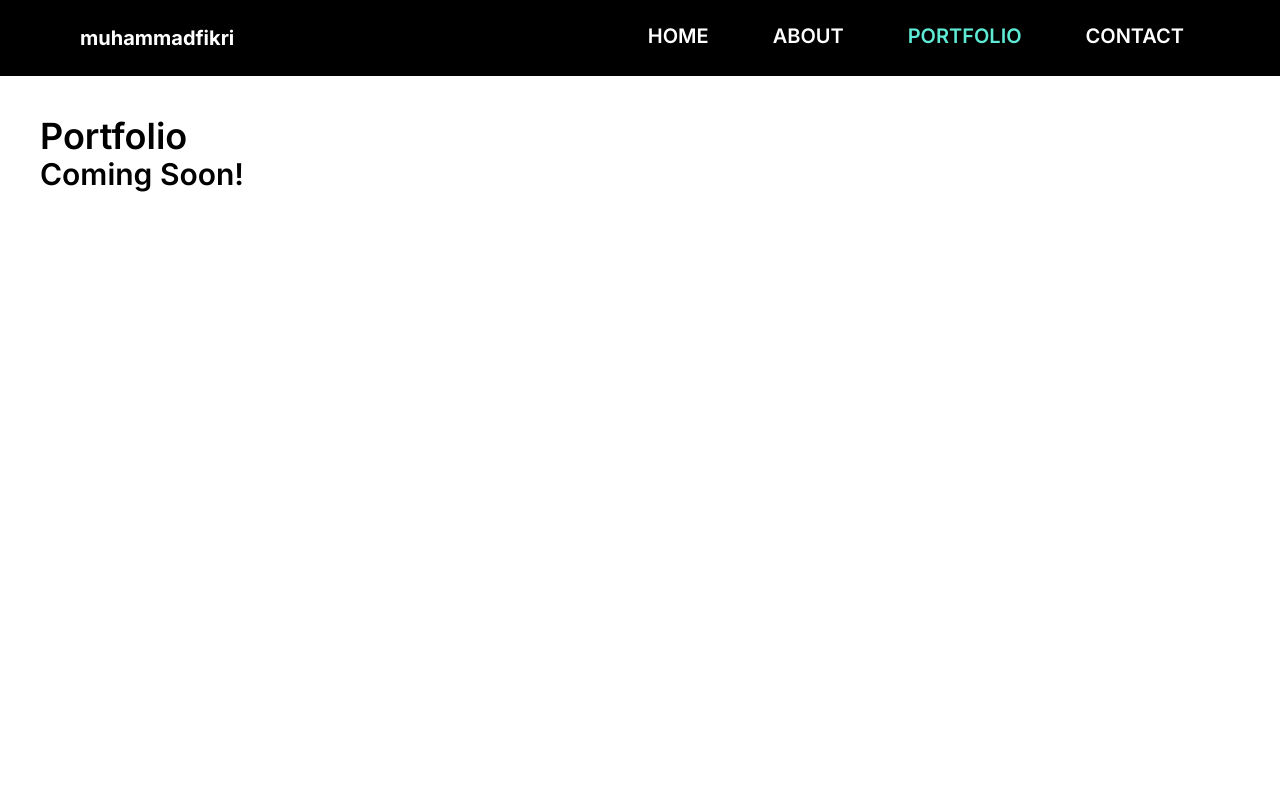
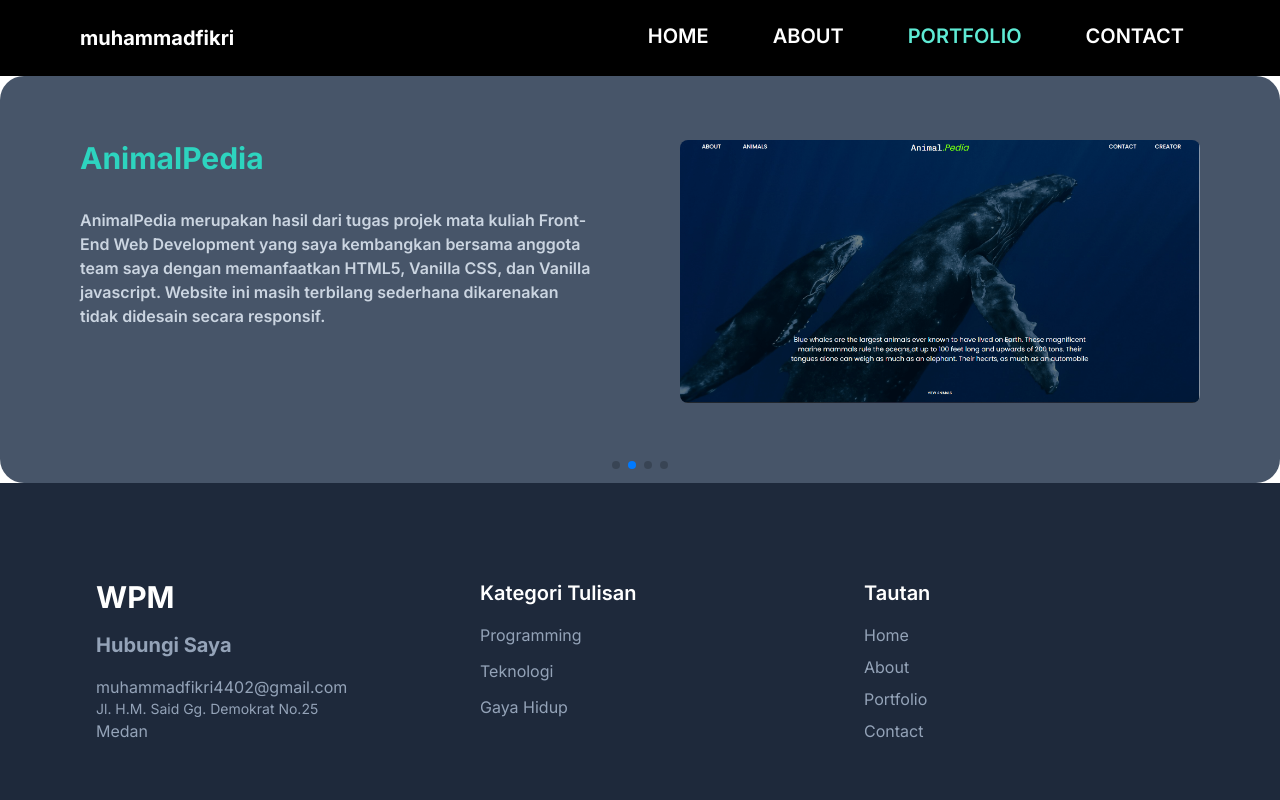
Before and after one commit to ClaysHere/react-js-fikri, a React (Create React App) app: page /portfolio in a window 1280 px wide. Shown: the top 800 px of the page. Built offline with nearby package versions, Linux system fonts and the light colour scheme.

Commit message:
update porfolio

```diff
--- a/package.json
+++ b/package.json
@@ -11,6 +11,7 @@
     "react-icons": "^4.10.1",
     "react-router-dom": "^6.14.0",
     "react-scripts": "5.0.1",
+    "swiper": "^9.4.1",
     "web-vitals": "^2.1.4"
   },
   "scripts": {
--- /dev/null
+++ b/src/components/Carousel.js
@@ -0,0 +1,135 @@
+import { useEffect } from "react";
+import Swiper from "swiper/bundle";
+import "swiper/css";
+import "swiper/css/bundle";
+import pro1 from "../img/portfolio/pro-1.png";
+import pro2 from "../img/portfolio/pro-2.png";
+import pro3 from "../img/portfolio/pro-3.png";
+import pro4 from "../img/portfolio/pro-4.png";
+
+const Carousel = () => {
+  const items = [
+    {
+      id: "01",
+      image: pro1,
+      text1: "Warung Kopi Senja",
+      text2:
+        "Warung Kopi Senja merupakan hasil website yang saya buat dengan mengikuti tutorial dari channel youtube Web Programming Unpas, dimana webiste tersebut dirancang secara resposif dengan memanfaatkan HTML5, Vanilla CSS, dan Vanilla Javascript. ",
+      background: "bg-teal-400",
+      text: "text-slate-800",
+      col: "text-slate-600",
+    },
+    {
+      id: "02",
+      image: pro2,
+      text1: "AnimalPedia",
+      text2:
+        "AnimalPedia merupakan hasil dari tugas projek mata kuliah Front-End Web Development yang saya kembangkan bersama anggota team saya dengan memanfaatkan HTML5, Vanilla CSS, dan Vanilla javascript. Website ini masih terbilang sederhana dikarenakan tidak didesain secara responsif.",
+      background: "bg-slate-600",
+      text: "text-teal-400",
+      col: "text-slate-300",
+    },
+    {
+      id: "03",
+      image: pro3,
+      text1: "Web Search Film",
+      text2:
+        "Website ini merupakan website pertama sayas yang memanfaatkan framework javascript react dan juga memanfaatkan API gratis yaitu TMDB API yang berisikan data dari semua film yang ada didunia. Website ini saya buat dengan mengikuti tutorial react yang ada pada channel youtube Dea Afrizal.",
+      background: "bg-teal-400",
+      text: "text-slate-800",
+      col: "text-slate-600",
+    },
+    {
+      id: "04",
+      image: pro4,
+      text1: "To Do List App",
+      text2:
+        "To Do List App saya ini merupakan tugas ataupun challenge dari dosen, dimana saya menerapkan fungsi add, delete, dan edit didalamnya. App ini dibuat dengan menggunakan HTML5, Tailwind CSS, dan Vanilla Javascript.",
+      background: "bg-slate-600",
+      text: "text-teal-400",
+      col: "text-slate-300",
+    },
+  ];
+
+  useEffect(() => {
+    const swiper = new Swiper(".swiper", {
+      speed: 500,
+      spaceBetween: 0,
+      direction: "horizontal",
+      loop: true,
+      pagination: {
+        el: ".swiper-pagination",
+        clickable: true,
+      },
+      navigation: {
+        nextEl: ".swiper-button-next",
+        prevEl: ".swiper-button-prev",
+      },
+      scrollbar: {
+        el: ".swiper-scrollbar",
+      },
+      autoplay: {
+        delay: 4000,
+        disableOnInteraction: false,
+      },
+    });
+
+    return () => {
+      swiper.destroy();
+    };
+  }, []);
+
+  const handlePaginationClick = (index) => {
+    const swiper = document.querySelector(".swiper").swiper;
+    swiper.slideTo(index);
+  };
+
+  const allitems = items.map((item) => {
+    return (
+      <div
+        key={item.id}
+        className={`swiper-slide px-8 py-16 md:py-8 lg:px-20 lg:py-16 flex rounded-3xl items-center ${item.background} h-full`}>
+        <div
+          className={
+            "flex flex-col-reverse md:flex-row md:items-center lg:items-start gap-x-20"
+          }>
+          <div className={"flex-1"}>
+            <p className={`swiper-bold text-2xl font-bold ${item.text}`}>
+              {item.text1}
+            </p>
+            <p className={`swiper-thin mt-8 font-semibold text-xl ${item.col}`}>
+              {item.text2}
+            </p>
+          </div>
+          <div className={"flex-1 rounded-lg overflow-hidden mb-4"}>
+            <img
+              className="object-cover object-center"
+              src={item.image}
+              alt=""
+            />
+          </div>
+        </div>
+      </div>
+    );
+  });
+
+  return (
+    <>
+      <div className="swiper h-full w-full">
+        <div className="swiper-wrapper h-full w-full">{allitems}</div>
+        <div className="swiper-pagination">
+          {/* Menampilkan swiper-pagination dengan titik-titik */}
+          {[1, 2, 3, 4].map((index) => (
+            <span
+              key={index}
+              onClick={() => handlePaginationClick(index - 1)}
+              className="swiper-pagination-bullet"></span>
+          ))}
+        </div>
+        <div className="swiper-scrollbar hidden"></div>
+      </div>
+    </>
+  );
+};
+
+export default Carousel;
--- a/src/index.css
+++ b/src/index.css
@@ -34,3 +34,19 @@ body {
 .burger-active > span:nth-child(3) {
   @apply -rotate-45;
 }
+
+.swiper {
+  @apply w-full;
+}
+
+.swiper-bold {
+  @apply text-[30px] leading-[36px];
+}
+
+.swiper-thin {
+  @apply text-[16px] leading-[24px];
+}
+
+.swiper-wrapper {
+  @apply flex justify-between items-end;
+}
--- a/src/pages/Portfolio.js
+++ b/src/pages/Portfolio.js
@@ -1,12 +1,9 @@
-import Form from "../components/Form";
+import Carousel from "../components/Carousel";
 
 const Portfolio = () => {
   return (
     <>
-      <div className={"h-[1000px] p-10 font-semibold"}>
-        <h1 className={"text-4xl"}>Portfolio</h1>
-        <p className={"text-3xl"}>Coming Soon!</p>
-      </div>
+      <Carousel />
     </>
   );
 };
```
Also changed, not shown: 1 other file (tests, documents, lock files or other folders).
